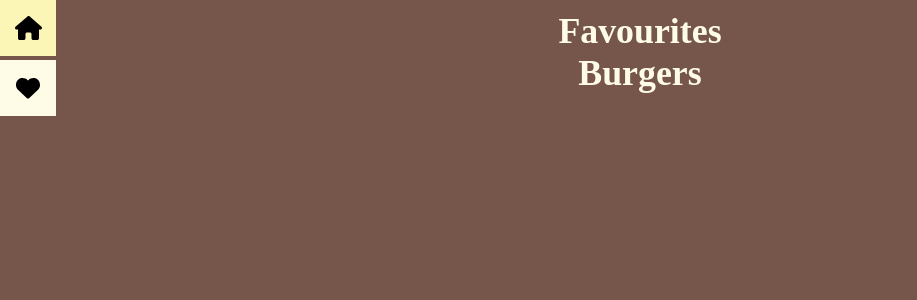
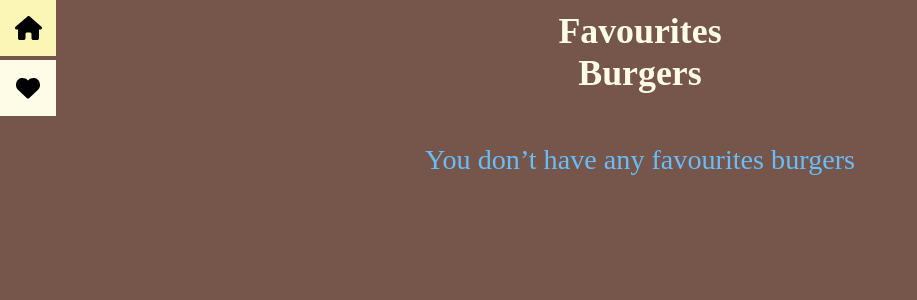
Before and after one commit to MobbySchiller/burger-creator, a React (Vite) app: page /favourites in a window 1280 px wide. Shown: the top 300 px of the page, without its empty margins (0-917 px from the left). Built offline with nearby package versions, Linux system fonts and the light colour scheme; a web font is replaced by a local one.

Commit message:
feat: support for adding burger to localstorage

```diff
--- a/src/components/Customization/Customization.tsx
+++ b/src/components/Customization/Customization.tsx
@@ -1,4 +1,4 @@
-import React, { FC, useState, useContext, useRef } from 'react'
+import React, { FC, useState, useContext, useRef, useEffect } from 'react'
 import { CurrentBurgerContext } from '../../context/BurgerCreatorContext'
 import CustomBurger from '../CustomBurger/CustomBurger'
 import './Customization.scss'
@@ -12,7 +12,8 @@ type CustomizationProps = {
 
 const Customization: FC<CustomizationProps> = ({ error, isBurgerComplete }) => {
     const [addAttemptError, setAddAttemptError] = useState<string>('')
-    const [currentBurger] = useContext(CurrentBurgerContext)
+    const [isBurgerAdded, setIsBurgerAdded] = useState<boolean>(false)
+    const [currentBurger, dispatch] = useContext(CurrentBurgerContext)
     const { ingredients } = currentBurger
     const inputRef = useRef<HTMLInputElement>(null)
 
@@ -23,7 +24,26 @@ const Customization: FC<CustomizationProps> = ({ error, isBurgerComplete }) => {
             setAddAttemptError('Name format not allowed.')
         } else {
             setAddAttemptError('')
+            setName(inputValue)
         }
+    }
+
+    const setName = (name: string) => {
+        if (checkNameAvailability(name)) {
+            setAddAttemptError('Name taken')
+            return
+        }
+        const newBurger = {
+            name,
+            ingredients: currentBurger.ingredients
+        }
+        localStorage.setItem(name, JSON.stringify(newBurger))
+        setIsBurgerAdded(true)
+        setTimeout(() => setIsBurgerAdded(false), 2000)
+    }
+
+    const checkNameAvailability = (name: string) => {
+        return localStorage.getItem(name)
     }
 
     return (
@@ -33,6 +53,10 @@ const Customization: FC<CustomizationProps> = ({ error, isBurgerComplete }) => {
                     <span>Custom</span>
                     <span>Burger</span>
                 </h2>
+                {isBurgerAdded ?
+                    <p>Burger saved successfully</p>
+                    :
+                    <div>
                         {error &&
                             <p className='customization__error'>{error}</p>
                         }
@@ -61,6 +85,8 @@ const Customization: FC<CustomizationProps> = ({ error, isBurgerComplete }) => {
                             </form>
                         }
                     </div>
+                }
+            </div>
         </section >
     )
 }
--- /dev/null
+++ b/src/pages/Favourites/Favourites.scss
@@ -0,0 +1,9 @@
+@import '../../sass/variables';
+@import '../../sass/mixins';
+
+.favourites__message {
+    margin-top: 40px;
+    color: $info;
+    font-size: clamp(2.2rem, 2.2vw, 6rem);
+    text-align: center;
+}
--- a/src/pages/Favourites/Favourites.tsx
+++ b/src/pages/Favourites/Favourites.tsx
@@ -1,11 +1,14 @@
 import { FC } from 'react'
 import Header from '../../components/Header/Header'
+import './Favourites.scss'
 
 const Favourites: FC = () => {
     return (
         <>
             <Header title={'Favourites Burgers'} />
-            <main>Favourites</main>
+            <main className='favourites'>
+                <p className='favourites__message'>You don’t have any favourites burgers</p>
+            </main>
         </>
     )
 }
```
Lines whose indentation alone changed are shown as unchanged.
